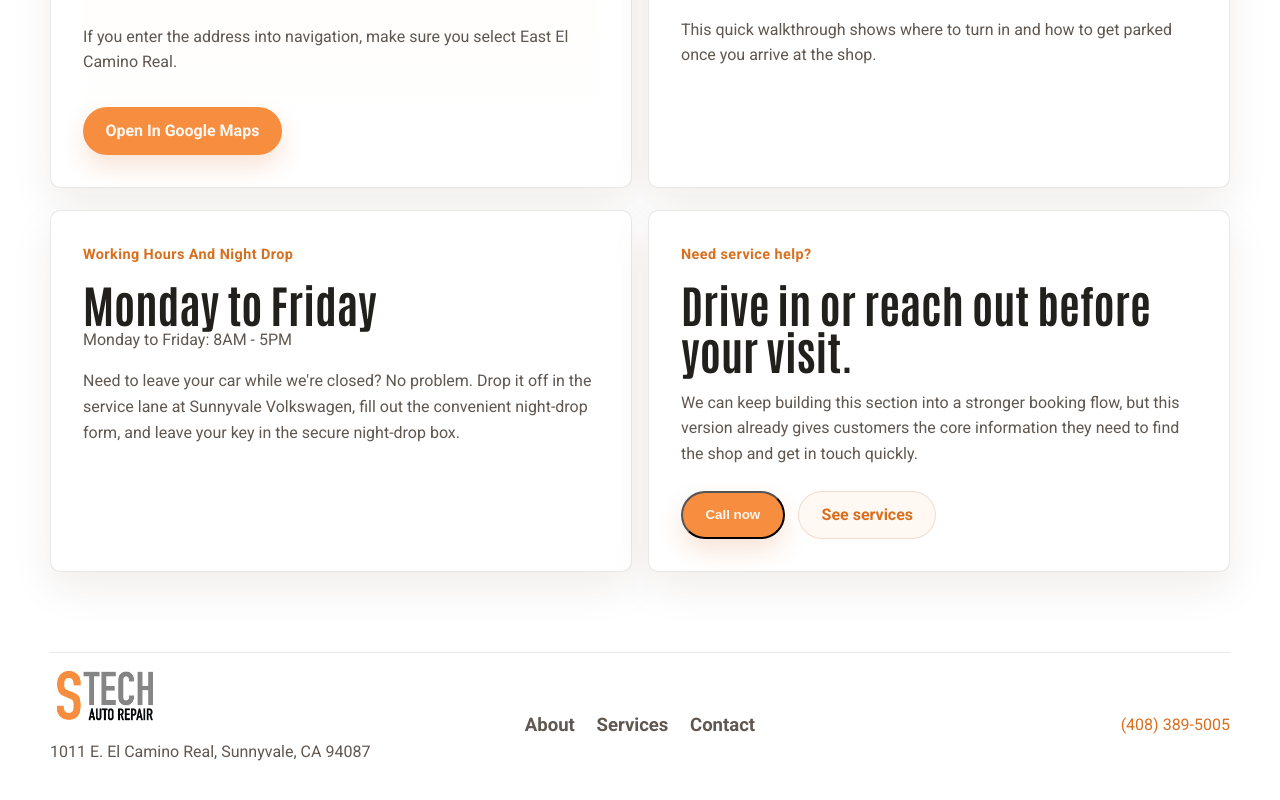
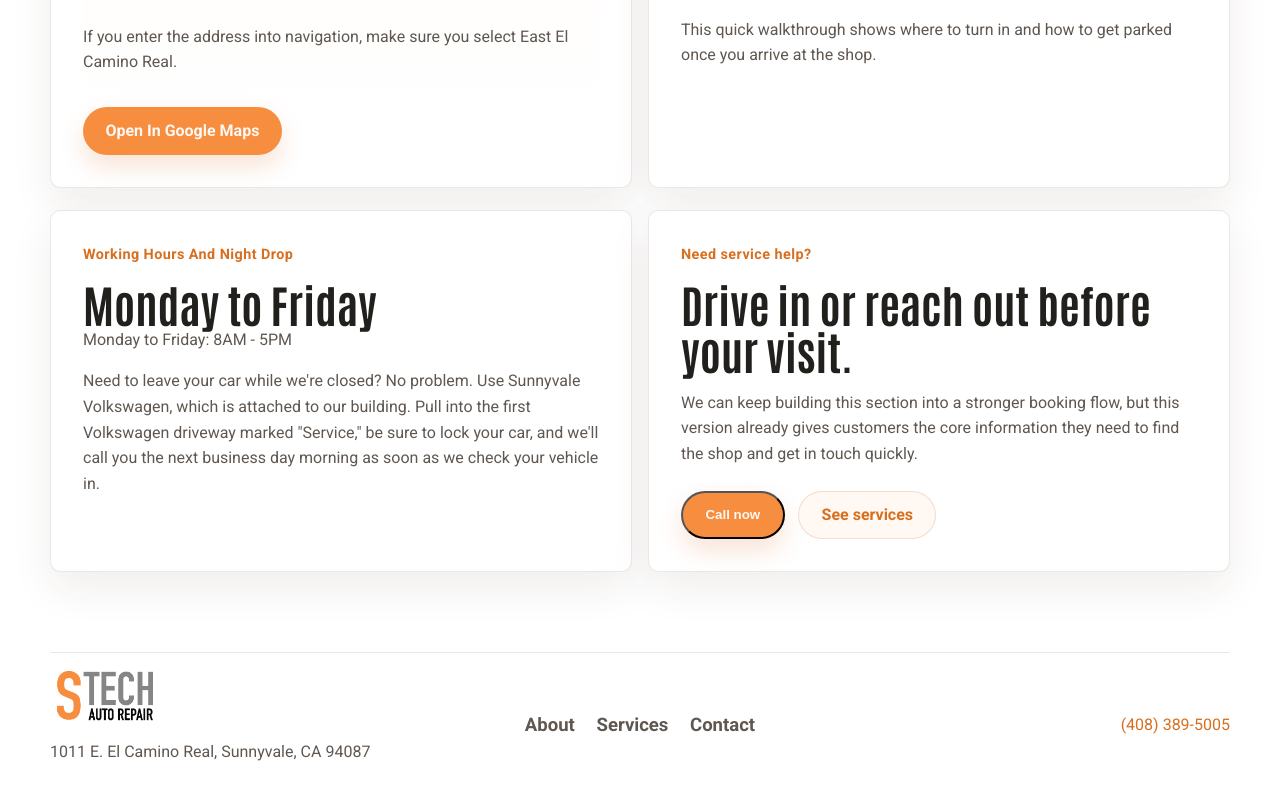
Before and after one commit to DietmarSZ/stechherman, a Next.js app: page /contact in a window 1280 px wide. Shown: the part 1588-2388 px from the top of the page. Built offline with nearby package versions, Linux system fonts and the light colour scheme.

Commit message:
Refine night drop instructions

```diff
--- a/src/app/contact/page.tsx
+++ b/src/app/contact/page.tsx
@@ -144,9 +144,10 @@ export default function ContactPage() {
             ))}
           </div>
           <p>
-            Need to leave your car while we&apos;re closed? No problem. Drop it off in the service
-            lane at Sunnyvale Volkswagen, fill out the convenient night-drop form, and leave your
-            key in the secure night-drop box.
+            Need to leave your car while we&apos;re closed? No problem. Use Sunnyvale Volkswagen,
+            which is attached to our building. Pull into the first Volkswagen driveway marked
+            &quot;Service,&quot; be sure to lock your car, and we&apos;ll call you the next business
+            day morning as soon as we check your vehicle in.
           </p>
         </article>
 
```
